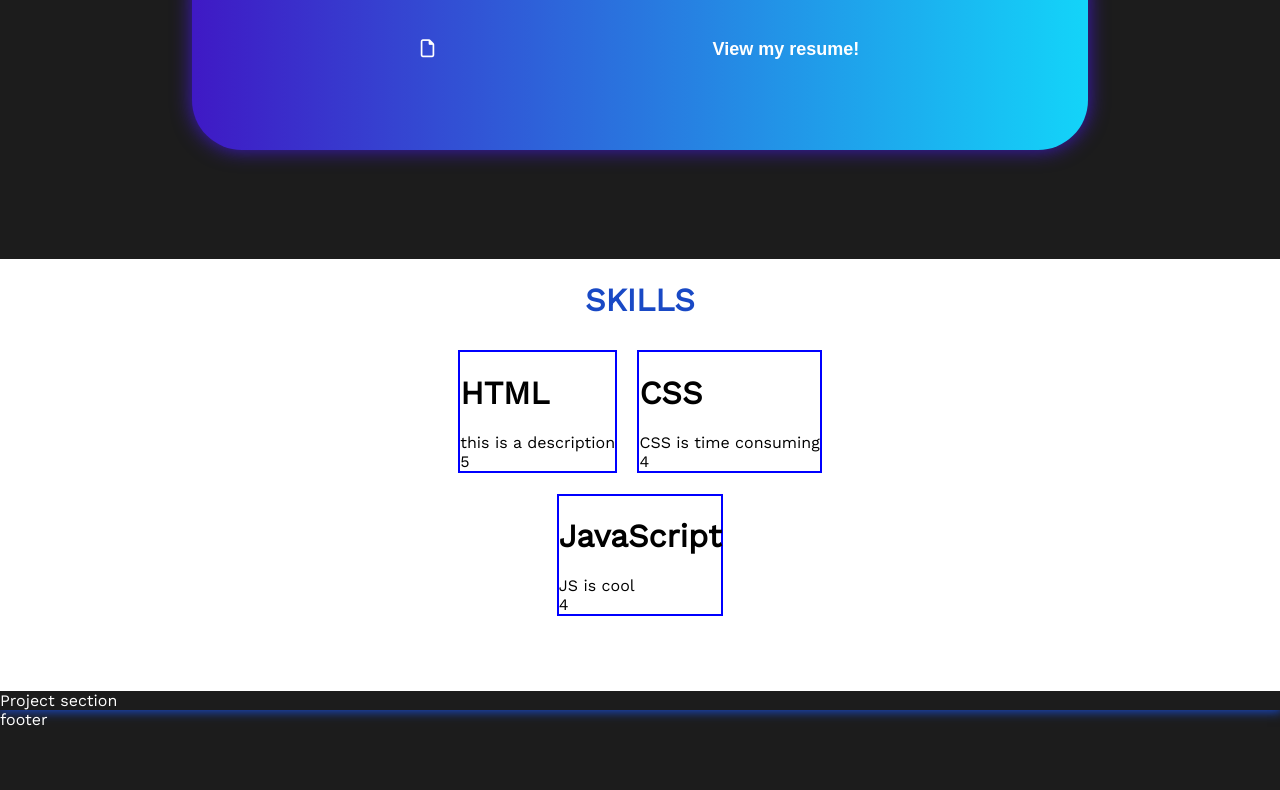
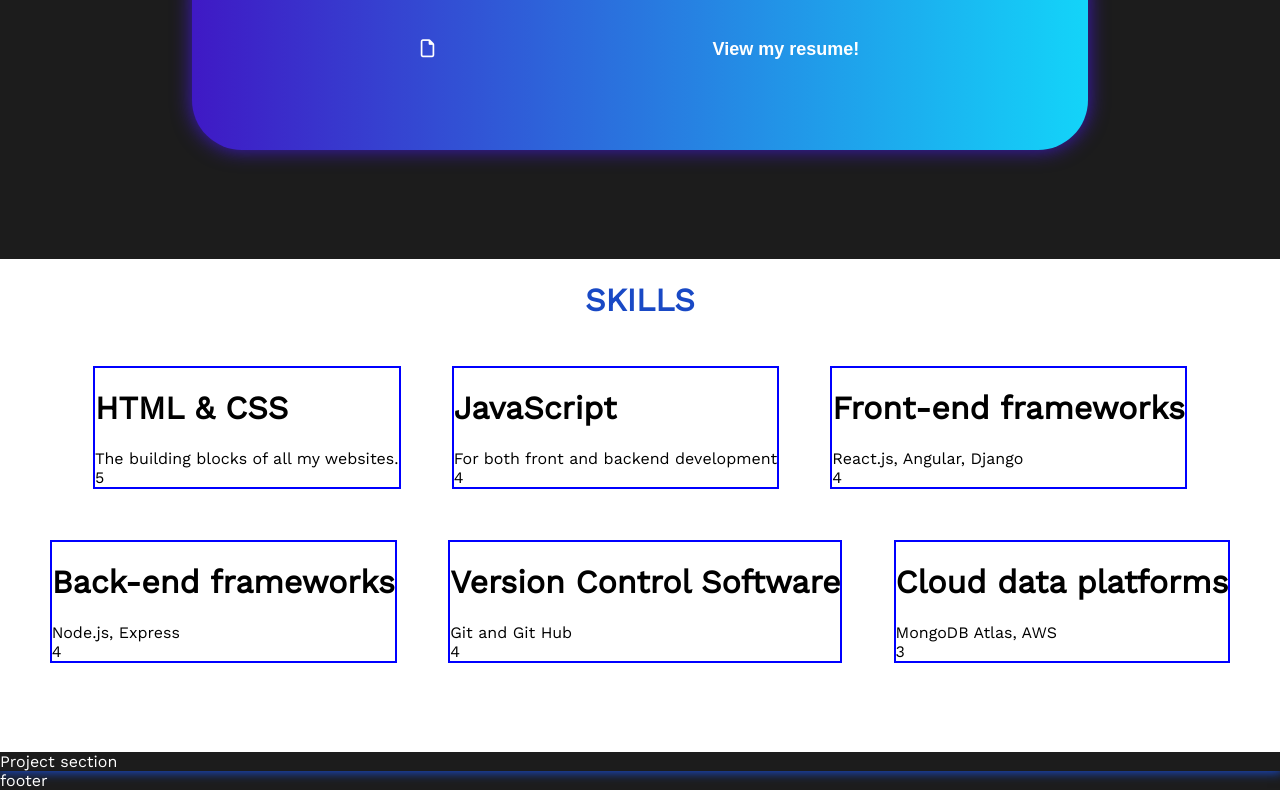
Before and after one commit to SunghunP/front-sung-portfolio, a React (Create React App) app: page / in a window 1280 px wide. Shown: the part 584-1374 px from the top of the page. Before the commit the page ends 1313 px from the top, so only its background shows below. Built offline with nearby package versions, Linux system fonts and the light colour scheme.

Commit message:
Add Real data to arr

```diff
--- a/src/assets/data/skills.js
+++ b/src/assets/data/skills.js
@@ -1,17 +1,32 @@
 module.exports = [
   {
-    'name': 'HTML',
-    'desc': 'this is a description',
+    'name': 'HTML & CSS',
+    'desc': 'The building blocks of all my websites.',
     'skillLevel': 5,
   },
   {
-    'name': 'CSS',
-    'desc': 'CSS is time consuming',
+    'name': 'JavaScript',
+    'desc': 'For both front and backend development',
     'skillLevel': 4,
   },
   {
-    'name': 'JavaScript',
-    'desc': 'JS is cool',
+    'name': 'Front-end frameworks',
+    'desc': 'React.js, Angular, Django',
     'skillLevel': 4,
   },
+  {
+    'name': 'Back-end frameworks',
+    'desc': 'Node.js, Express',
+    'skillLevel': 4,
+  },
+  {
+    'name': 'Version Control Software',
+    'desc': 'Git and Git Hub',
+    'skillLevel': 4
+  },
+  {
+    'name': 'Cloud data platforms',
+    'desc': 'MongoDB Atlas, AWS',
+    'skillLevel': 3,
+  },
 ];
```
